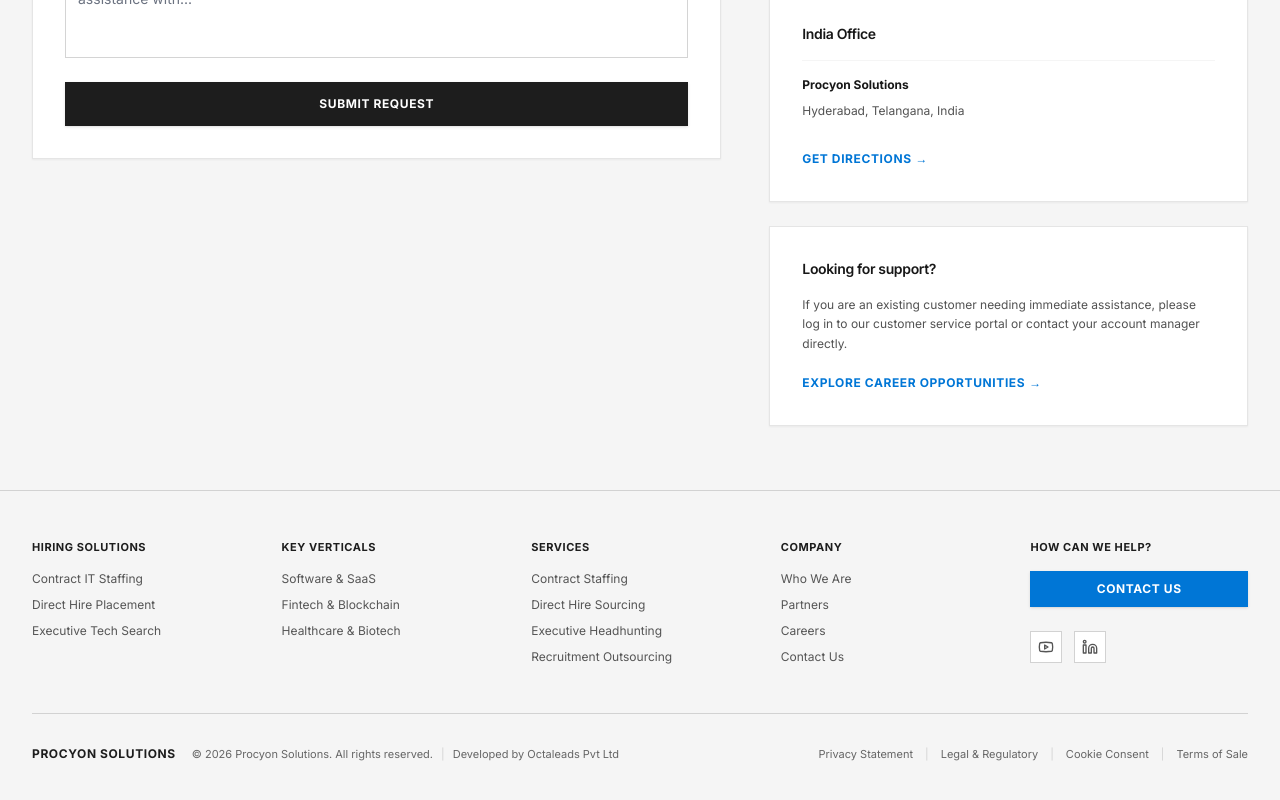
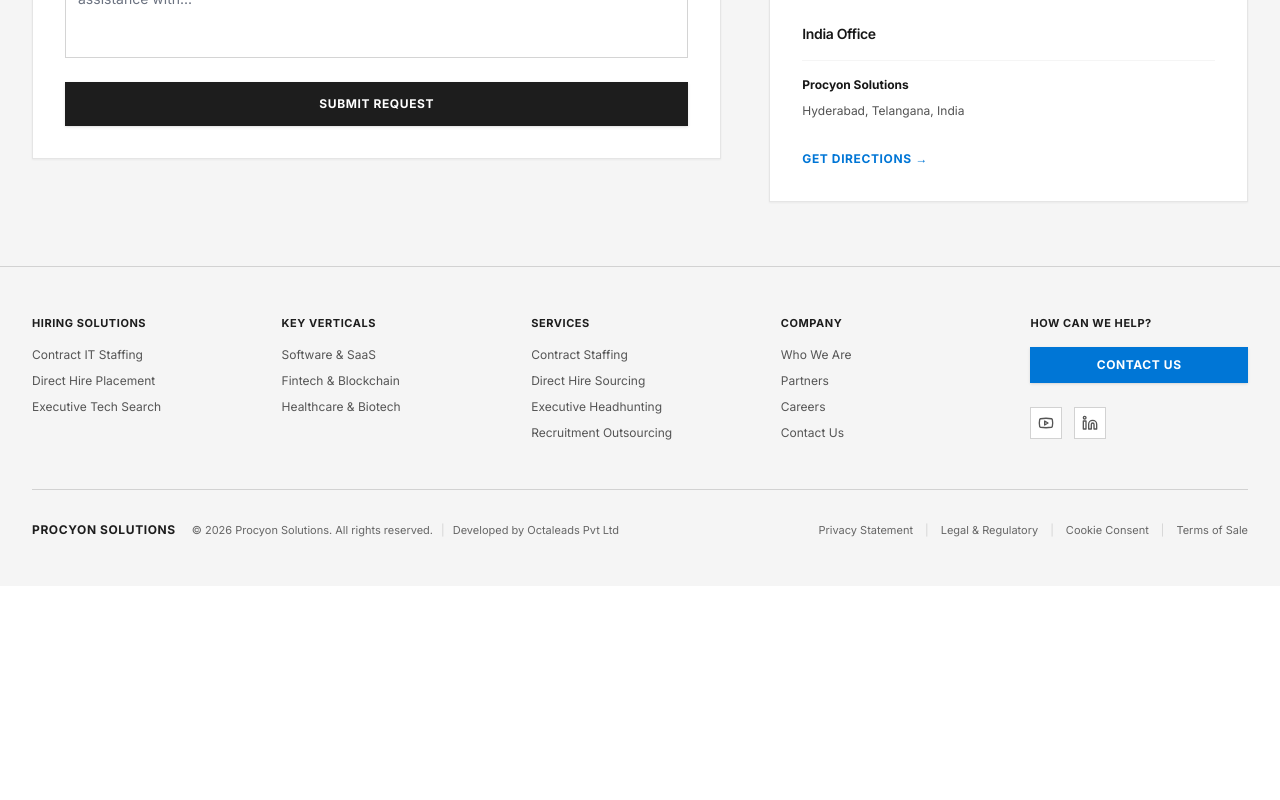
Before and after one commit to octaleadsprivatelimited-cloud/consulting-whitelabel, a React (Vite) app: page /contact in a window 1280 px wide. Shown: the part 1056-1856 px from the top of the page. After the commit the page ends 1642 px from the top, so only its background shows below. Built offline with nearby package versions, Linux system fonts and the light colour scheme; no server answers; the database is empty; the HTML template or start-up script is replaced by a standard one.

Commit message:
Remove Looking for support card from contact page sidebar

```diff
--- a/src/pages/Contact.tsx
+++ b/src/pages/Contact.tsx
@@ -395,23 +395,6 @@ const Contact = () => {
                   </a>
                 </div>
               </div>
-
-              {/* Resource Portal Card */}
-              <div className="bg-white border border-neutral-200 p-6 md:p-8 space-y-4 shadow-sm rounded-none">
-                <h3 className="text-sm font-semibold text-neutral-900">Looking for support?</h3>
-                <p className="text-xs text-neutral-600 leading-relaxed">
-                  If you are an existing customer needing immediate assistance, please log in to our customer service portal or contact your account manager directly.
-                </p>
-                <div>
-                  <Link
-                    to="/careers"
-                    className="inline-flex items-center gap-1 text-xs font-bold text-[#0076d6] hover:text-[#005ba3] hover:underline uppercase tracking-wider"
-                  >
-                    <span>Explore career opportunities</span>
-                    <span>→</span>
-                  </Link>
-                </div>
-              </div>
             </div>
 
           </div>
```
